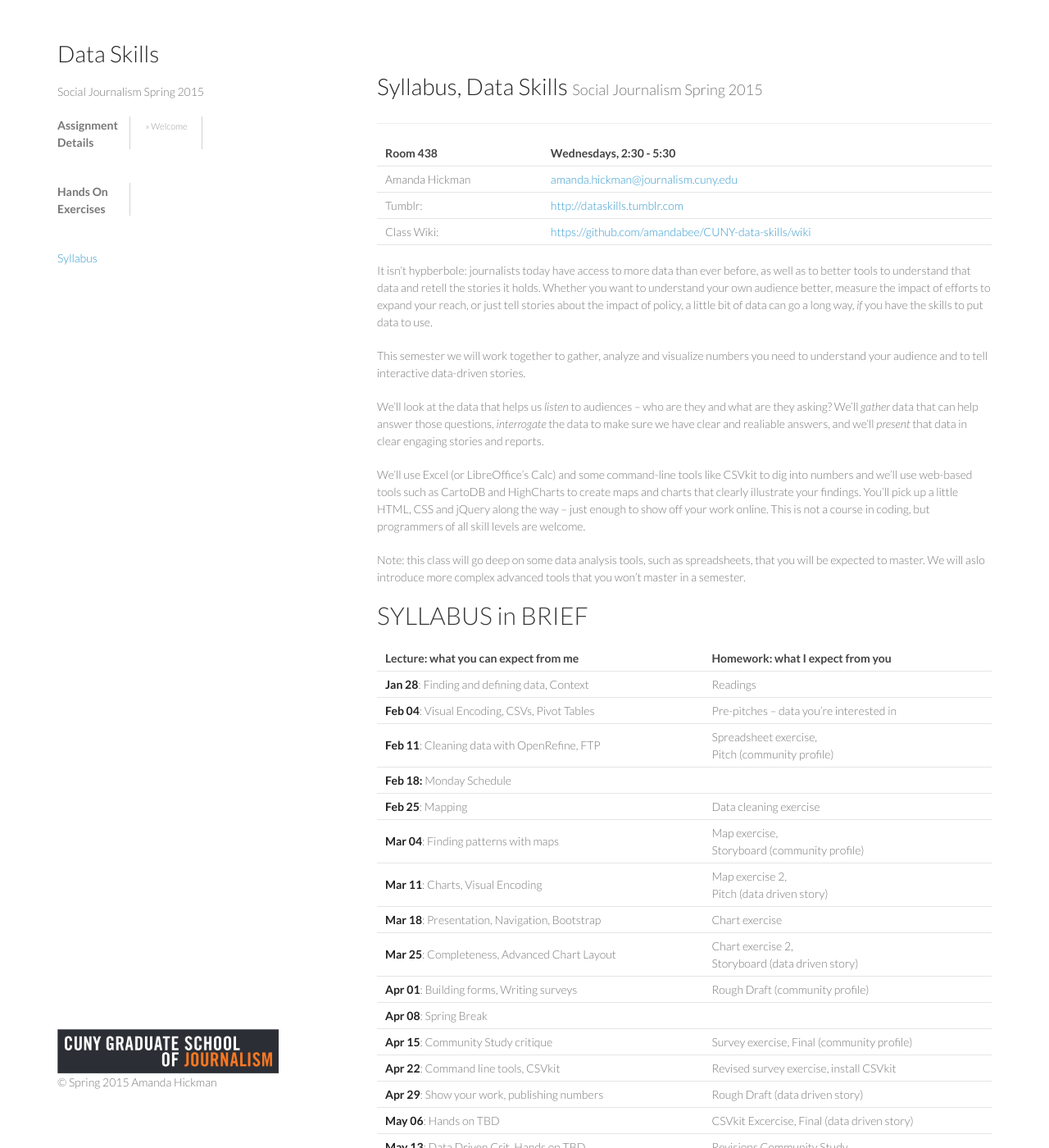
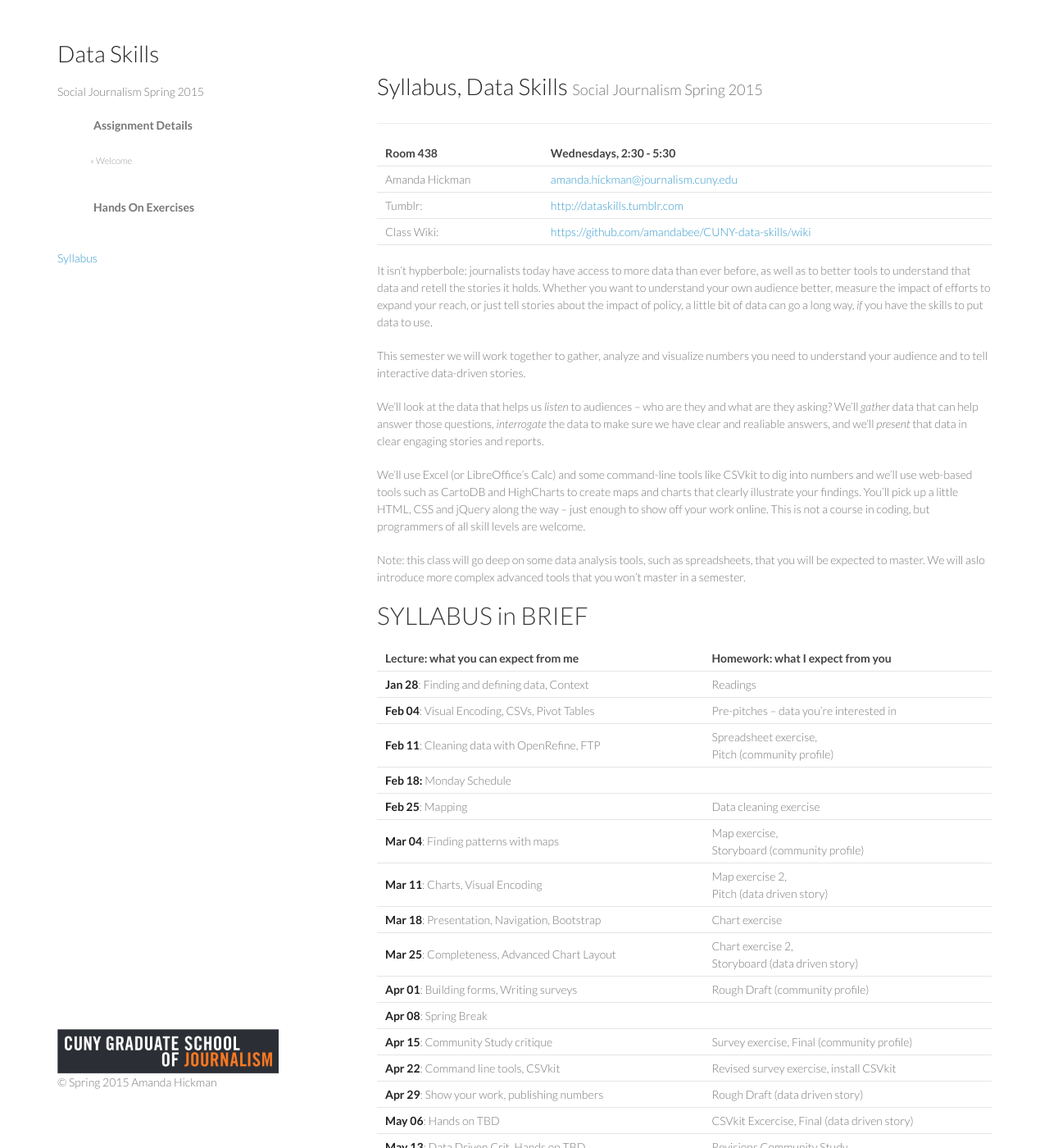
Before and after one commit to amandabee/CUNY-data-skills, a Jekyll site: the page built from index.md, in a window 1280 px wide and 1400 px high. Shown: the whole window at 82% size. Built offline with Jekyll 4.4.1, drawn with Linux system fonts in a browser that asks for light colours; nearby versions of some CDN libraries.

```diff
--- a/assets/css/style.css
+++ b/assets/css/style.css
@@ -103,29 +103,6 @@
 
 header ul {
   list-style:none;
-  height:40px;
-
-  padding:0;
-
-  background: #eee;
-  background: -moz-linear-gradient(top, #f8f8f8 0%, #dddddd 100%);
-  background: -webkit-gradient(linear, left top, left bottom, color-stop(0%,#f8f8f8), color-stop(100%,#dddddd));
-  background: -webkit-linear-gradient(top, #f8f8f8 0%,#dddddd 100%);
-  background: -o-linear-gradient(top, #f8f8f8 0%,#dddddd 100%);
-  background: -ms-linear-gradient(top, #f8f8f8 0%,#dddddd 100%);
-  background: linear-gradient(top, #f8f8f8 0%,#dddddd 100%);
-
-  border-radius:5px;
-  border:1px solid #d2d2d2;
-  box-shadow:inset #fff 0 1px 0, inset rgba(0,0,0,0.03) 0 -1px 0;
-  width:270px;
-}
-
-header li {
-  width:89px;
-  float:left;
-  border-right:1px solid #d2d2d2;
-  height:40px;
 }
 
 header ul a {
@@ -133,9 +110,7 @@
   font-size:11px;
   color:#999;
   display:block;
-  text-align:center;
   padding-top:6px;
-  height:40px;
 }
 
 strong {
@@ -143,19 +118,8 @@
   font-weight:700;
 }
 
-header ul li + li {
-  width:88px;
-  border-left:1px solid #fff;
-}
-
-header ul li + li + li {
-  border-right:none;
-  width:89px;
-}
-
 header ul a strong {
   font-size:14px;
-  display:block;
   color:#222;
 }
 
@@ -198,6 +162,7 @@
 
   header {
     padding-right:320px;
+  /*  border: 2px solid red; */
   }
 
   section {
@@ -210,21 +175,6 @@
   header a small {
     display:inline;
   }
-
-  header ul #assignments {
-    position: absolute;
-    right:50px;
-    top:52px;
-    width: 100%;
-  }
-  ul.posts#assignments, ul.posts#handson {
-    width: 200%;
-  }
-
-  ul.posts#assignments li, ul.posts#handson li {
-    border-right: 1px solid #e5e5e5;
-    padding-right: 5px;
-  }
 }
 
 @media print, screen and (max-width: 720px) {
@@ -234,6 +184,7 @@
 
   header {
     padding:0;
+/*    border: 2px solid green; */
   }
 
   header ul, header p.view {
@@ -250,10 +201,6 @@
     padding:15px;
   }
 
-  header ul {
-
-  }
-
 }
 
 @media print {
@@ -265,17 +212,20 @@
 }
 
 /* Custom Additions */
-ul.posts {
-border: 0;
-background: #FFF;
-box-shadow: none;
+
+
+ul {
+	list-style-type:none;
 }
 
-li.posts {
-height: 18px;
-border: 0;
+li:before {
+    content: "+";
+    margin-right: 4px;
 }
 
+header li:before {
+  content: "";
+}
 
 ul.inline {
 display: inline;
```
Also changed, not shown: 5 other files.
